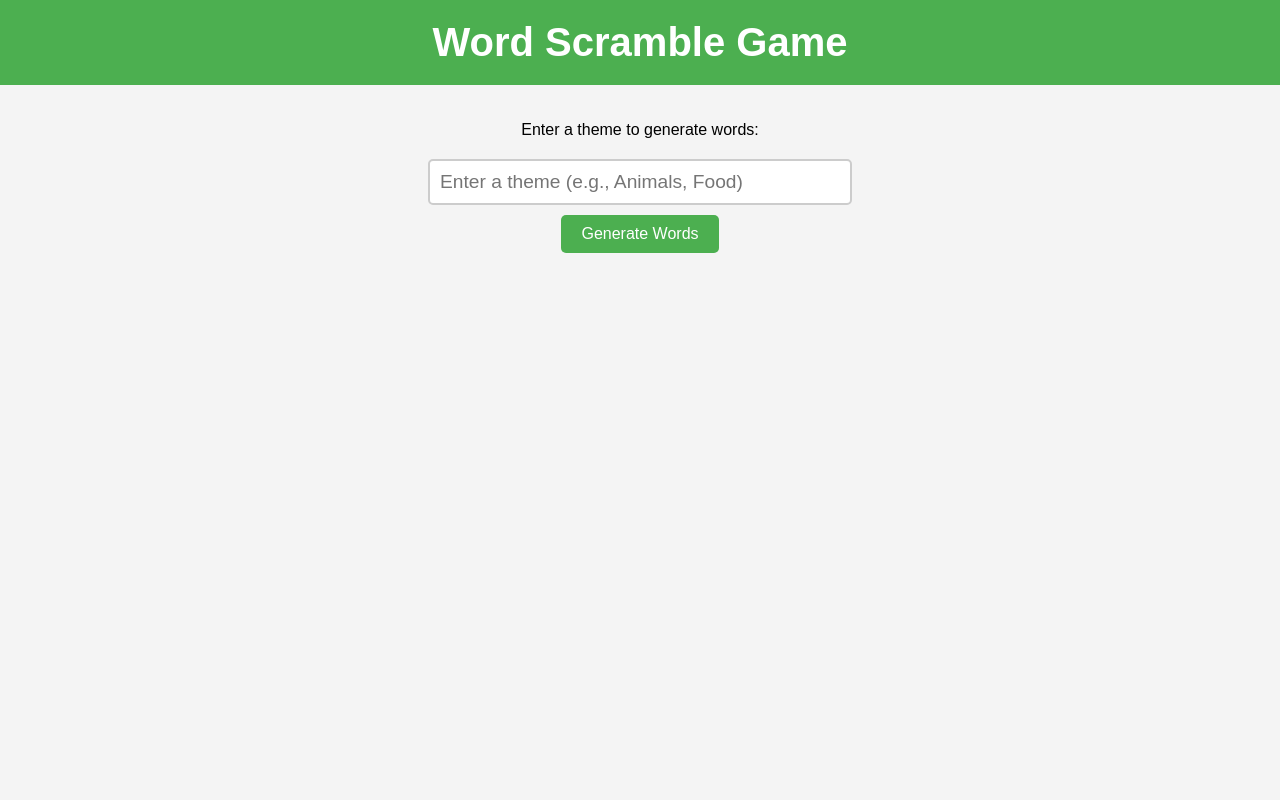
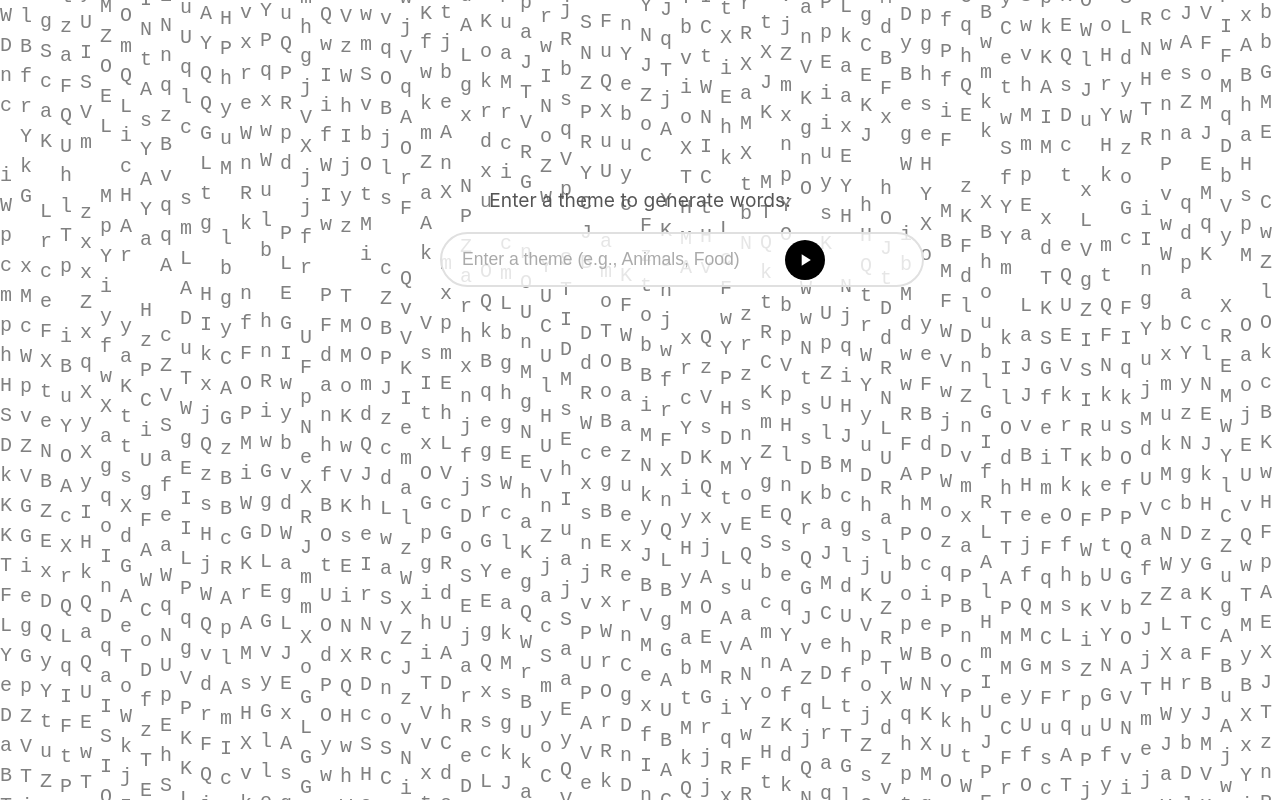
Before and after one commit to nurkhat18/CS372, a React (Create React App) app in the folder noname/: page / in a window 1280 px wide. Built offline with nearby package versions, Linux system fonts and the light colour scheme.

Commit message:
background made

```diff
--- a/noname/src/App.css
+++ b/noname/src/App.css
@@ -1,66 +1,188 @@
-body {
-  font-family: Arial, sans-serif;
-  background-color: #f4f4f4;
+/* src/App.css */
+
+/* General Styles */
+body, html {
   margin: 0;
   padding: 0;
+  height: 100%;
+  overflow: hidden; /* Prevent scrollbars due to canvas */
+  font-family: -apple-system, BlinkMacSystemFont, "Segoe UI", Roboto, Oxygen,
+    Ubuntu, Cantarell, "Open Sans", "Helvetica Neue", sans-serif;
 }
+
+.App {
+  position: relative;
+  height: 100%;
+  width: 100%;
+  color: #333333; /* Dark text for better readability */
+  text-align: center;
+  z-index: 1; /* Ensure content is above the background */
+}
+
 header {
   text-align: center;
-  padding: 20px;
-  background-color: #4CAF50;
-  color: white;
+  padding: 20px 0;
+  background-color: transparent; /* Remove background to blend with animated background */
+  color: #333333;
 }
+
 h1 {
   font-size: 2.5rem;
   margin: 0;
+  font-weight: 700;
 }
+
 .container {
-  padding: 20px;
+  padding: 40px 20px;
   text-align: center;
+  position: relative;
+  z-index: 2; /* Ensure content is above the canvas */
 }
+
+p {
+  font-size: 1.2rem;
+  color: #555555;
+  margin-bottom: 20px;
+}
+
+/* Search Box Container */
 .searchbox-container {
+  display: flex;
+  justify-content: center;
+  align-items: center;
   margin-top: 20px;
 }
+
+.input-container {
+  position: relative;
+  width: 100%;
+  max-width: 400px;
+}
+
 input[type="text"] {
-  padding: 10px;
-  font-size: 1.2rem;
-  width: 80%;
-  max-width: 400px;
-  margin: 0 auto;
-  display: block;
-  border: 2px solid #ccc;
-  border-radius: 5px;
+  padding: 15px 60px 15px 20px; /* Adjusted padding to make space for the button */
+  font-size: 1.1rem;
+  width: 100%;
+  border: 2px solid #e0e0e0;
+  border-radius: 50px;
   outline: none;
+  transition: border-color 0.3s ease, box-shadow 0.3s ease;
+  background-color: rgba(255, 255, 255, 0.8); /* Increased opacity for better visibility */
+  color: #000000; /* Black text for better contrast */
 }
+
+input[type="text"]::placeholder {
+  color: #aaaaaa;
+}
+
 input[type="text"]:focus {
   border-color: #4CAF50;
+  box-shadow: 0 0 8px rgba(76, 175, 80, 0.2);
 }
-button {
-  padding: 10px 20px;
+
+/* Arrow Button Styles */
+.arrow-button {
+  position: absolute;
+  right: 15px;
+  top: 50%;
+  transform: translateY(-50%);
+  background-color: #000000; /* Black background */
+  border: none;
+  border-radius: 50%;
+  width: 40px;
+  height: 40px;
+  cursor: pointer;
+  display: flex;
+  justify-content: center;
+  align-items: center;
+  transition: background-color 0.3s ease, transform 0.2s ease;
+}
+
+.arrow-button:hover {
+  background-color: #333333; /* Darker shade on hover */
+  transform: translateY(-50%) scale(1.05);
+}
+
+.arrow-button:active {
+  transform: translateY(-50%) scale(1);
+}
+
+.arrow-button:disabled {
+  background-color: #555555;
+  cursor: not-allowed;
+  transform: translateY(-50%) scale(1);
+}
+
+/* Arrow Icon Styles */
+.arrow-button svg {
+  width: 20px;
+  height: 20px;
+  fill: #ffffff;
+}
+
+/* Generated Words List */
+.word-list {
+  margin-top: 40px;
+}
+
+.word-list h2 {
+  font-size: 1.8rem;
+  color: #333333;
+  margin-bottom: 20px;
+}
+
+.word-list ul {
+  list-style-type: none;
+  padding: 0;
+}
+
+.word-list li {
+  font-size: 1.2rem;
+  color: #333333;
+  margin: 8px 0;
+  padding: 10px 15px;
+  background-color: rgba(0, 0, 0, 0.05);
+  border-radius: 8px;
+  box-shadow: 0 1px 3px rgba(0, 0, 0, 0.1);
+  transition: background-color 0.3s ease;
+}
+
+.word-list li:hover {
+  background-color: rgba(0, 0, 0, 0.1);
+}
+
+/* Error Message */
+.error {
+  color: #e74c3c;
+  margin-top: 20px;
   font-size: 1rem;
-  background-color: #4CAF50;
-  color: white;
-  border: none;
-  border-radius: 5px;
-  cursor: pointer;
-  margin-top: 10px;
 }
-button:hover {
-  background-color: #45a049;
+
+/* Responsive Adjustments */
+@media (max-width: 600px) {
+  .searchbox-container {
+    flex-direction: column;
+  }
+
+  .arrow-button {
+    position: relative;
+    margin-left: 0;
+    margin-top: 15px;
+  }
+
+  input[type="text"] {
+    padding-right: 20px; /* Remove space for the button on smaller screens */
+  }
 }
-footer {
-  background-color: #333;
-  color: white;
-  text-align: center;
-  padding: 15px;
+
+/* Matrix Background Canvas */
+.matrix-canvas {
   position: fixed;
-  bottom: 0;
+  top: 0;
+  left: 0;
   width: 100%;
+  height: 100%;
+  z-index: 0; /* Behind all content */
+  background-color: #ffffff; /* White background */
+  display: block; /* Remove any default inline spacing */
 }
-footer a {
-  color: #4CAF50;
-  text-decoration: none;
-}
-footer a:hover {
-  text-decoration: underline;
-}
--- a/noname/src/App.js
+++ b/noname/src/App.js
@@ -1,6 +1,9 @@
+// src/App.js
 import React, { useState } from "react";
 import './App.css';
 import { startGame } from './gameLogic';  // Importing the game logic
+import MatrixBackground from './components/MatrixBackground'; // Import the Matrix background
+import Header from './components/Header'; // Import the Header component
 
 function App() {
   const [theme, setTheme] = useState("");        // Store the user's theme input
@@ -32,31 +35,79 @@ function App() {
     }
   };
 
+  // Handle Enter key press in the input field
+  const handleKeyPress = (event) => {
+    if (event.key === 'Enter') {
+      handleSubmit();
+    }
+  };
+
   return (
     <div className="App">
+      {/* Matrix Background */}
+      <MatrixBackground />
+
+      {/* Main Content */}
       <header>
-        <h1>Word Scramble Game</h1>
+        <Header /> {/* Using the Header component */}
       </header>
 
       <div className="container">
         <p>Enter a theme to generate words:</p>
         <div className="searchbox-container">
+          <div className="input-container">
             <input
               type="text"
               value={theme}
               onChange={handleThemeChange}
+              onKeyPress={handleKeyPress}
               placeholder="Enter a theme (e.g., Animals, Food)"
             />
-          <button onClick={handleSubmit}>
-            {loading ? "Loading..." : "Generate Words"}
+            <button
+              className="arrow-button"
+              onClick={handleSubmit}
+              disabled={loading}
+              aria-label="Generate Words"
+            >
+              {loading ? (
+                // Spinner Icon
+                <svg xmlns="http://www.w3.org/2000/svg" viewBox="0 0 50 50">
+                  <circle
+                    cx="25"
+                    cy="25"
+                    r="20"
+                    stroke="#808080"
+                    strokeWidth="5"
+                    fill="none"
+                    strokeLinecap="round"
+                    strokeDasharray="31.415, 31.415"
+                    transform="rotate(0 25 25)"
+                  >
+                    <animateTransform
+                      attributeName="transform"
+                      type="rotate"
+                      repeatCount="indefinite"
+                      dur="1s"
+                      values="0 25 25;360 25 25"
+                      keyTimes="0;1"
+                    />
+                  </circle>
+                </svg>
+              ) : (
+                // Arrow Icon
+                <svg xmlns="http://www.w3.org/2000/svg" viewBox="0 0 24 24">
+                  <path d="M8 5v14l11-7z" fill="#ffffff" />
+                </svg>
+              )}
             </button>
           </div>
+        </div>
 
-        {error && <p style={{ color: 'red' }}>{error}</p>}
+        {error && <p className="error">{error}</p>}
 
         {/* Display the generated words */}
         {words.length > 0 && (
-          <div>
+          <div className="word-list">
             <h2>Generated Words:</h2>
             <ul>
               {words.map((word, index) => (
@@ -66,6 +117,8 @@ function App() {
           </div>
         )}
       </div>
+
+      {/* Removed Footer */}
     </div>
   );
 }
--- /dev/null
+++ b/noname/src/components/Header.css
@@ -0,0 +1,13 @@
+/* src/components/Header.css */
+
+header {
+    text-align: center;
+    padding: 20px 0;
+    color: #333333; /* Dark grey for better contrast */
+  }
+
+  h1 {
+    font-size: 2.5rem;
+    margin: 0;
+    font-weight: 700;
+  }
--- /dev/null
+++ b/noname/src/components/Header.js
@@ -0,0 +1,13 @@
+// src/components/Header.js
+import React from 'react';
+import './Header.css'; // Optional: For specific header styles
+
+function Header() {
+  return (
+    <header>
+      <h1>Word Scramble Game</h1>
+    </header>
+  );
+}
+
+export default Header;
--- /dev/null
+++ b/noname/src/components/MatrixBackground.css
@@ -0,0 +1,13 @@
+/* src/components/MatrixBackground.css */
+
+/* Ensure the canvas covers the entire screen and stays behind all other content */
+.matrix-canvas {
+    position: fixed;
+    top: 0;
+    left: 0;
+    width: 100%;
+    height: 100%;
+    z-index: 0; /* Behind all other content */
+    background-color: #ffffff; /* White background */
+    display: block; /* Remove any default inline spacing */
+  }
--- /dev/null
+++ b/noname/src/components/MatrixBackground.js
@@ -0,0 +1,125 @@
+// src/components/MatrixBackground.js
+import React, { useRef, useEffect } from 'react';
+import './MatrixBackground.css'; // Ensure this CSS file exists with appropriate styles
+
+function MatrixBackground() {
+  const canvasRef = useRef(null);
+  const animationRef = useRef(null);
+  const columnsRef = useRef([]);
+
+  useEffect(() => {
+    const canvas = canvasRef.current;
+    if (!canvas) return; // Ensure canvas is available
+    const ctx = canvas.getContext('2d');
+
+    // Function to set canvas size
+    const setCanvasSize = () => {
+      canvas.width = window.innerWidth;
+      canvas.height = window.innerHeight;
+    };
+
+    setCanvasSize();
+
+    // Letters to display (English letters only)
+    const letters = "ABCDEFGHIJKLMNOPQRSTUVWXYZabcdefghijklmnopqrstuvwxyz";
+
+    // Font size
+    const fontSize = 20; // Adjust as needed for readability
+
+    // Number of columns based on canvas width and font size
+    const columns = Math.floor(canvas.width / fontSize);
+
+    // Initialize columns data
+    const initializeColumns = () => {
+      columnsRef.current = []; // Reset columns
+
+      for (let i = 0; i < columns; i++) {
+        const speed = 0.5 + Math.random() * 0.5; // Random speed between 0.5 and 1
+        const numLetters = Math.floor(canvas.height / (fontSize * 1.5)); // Number of letters per column
+
+        const lettersInColumn = [];
+
+        for (let j = 0; j < numLetters; j++) {
+          const y = j * (fontSize + 10); // 10px spacing between letters
+          const letter = {
+            x: i * fontSize,
+            y: y,
+            letter: letters.charAt(Math.floor(Math.random() * letters.length))
+          };
+          lettersInColumn.push(letter);
+        }
+
+        columnsRef.current.push({
+          speed: speed,
+          letters: lettersInColumn
+        });
+      }
+    };
+
+    initializeColumns();
+
+    // Function to draw and update letters
+    const animate = () => {
+      // Clear the canvas with white background
+      ctx.fillStyle = 'rgba(255, 255, 255, 1)'; // Solid white background
+      ctx.fillRect(0, 0, canvas.width, canvas.height);
+
+      // Set letter styles
+      ctx.fillStyle = '#808080'; // Grey letters
+      ctx.font = `${fontSize}px monospace`;
+      ctx.textBaseline = 'top';
+
+      // Update and draw each column's letters
+      columnsRef.current.forEach(column => {
+        column.letters.forEach(letter => {
+          ctx.fillText(letter.letter, letter.x, letter.y);
+          letter.y += column.speed;
+
+          // If letter moves beyond canvas, reset to top
+          if (letter.y > canvas.height) {
+            letter.y = -fontSize; // Start above the canvas
+          }
+        });
+      });
+
+      // Request the next frame
+      animationRef.current = requestAnimationFrame(animate);
+    };
+
+    // Start the animation
+    animate();
+
+    // Handle window resize
+    const handleResize = () => {
+      setCanvasSize();
+
+      // Recalculate columns based on new canvas width
+      const newColumns = Math.floor(canvas.width / fontSize);
+      if (newColumns !== columns) {
+        // Reinitialize columns if the number of columns has changed
+        initializeColumns();
+      } else {
+        // If columns remain the same, adjust letters positions
+        columnsRef.current.forEach(column => {
+          column.letters.forEach(letter => {
+            if (letter.y > canvas.height) {
+              letter.y = -fontSize;
+            }
+          });
+        });
+      }
+    };
+
+    window.addEventListener('resize', handleResize);
+
+    // Cleanup on component unmount
+    return () => {
+      window.removeEventListener('resize', handleResize);
+      cancelAnimationFrame(animationRef.current);
+    };
+  }, []); // Empty dependency array ensures this runs once on mount
+
+  return <canvas className="matrix-canvas" ref={canvasRef}></canvas>;
+}
+
+export default MatrixBackground;
```
Lines whose indentation alone changed are shown as unchanged.
